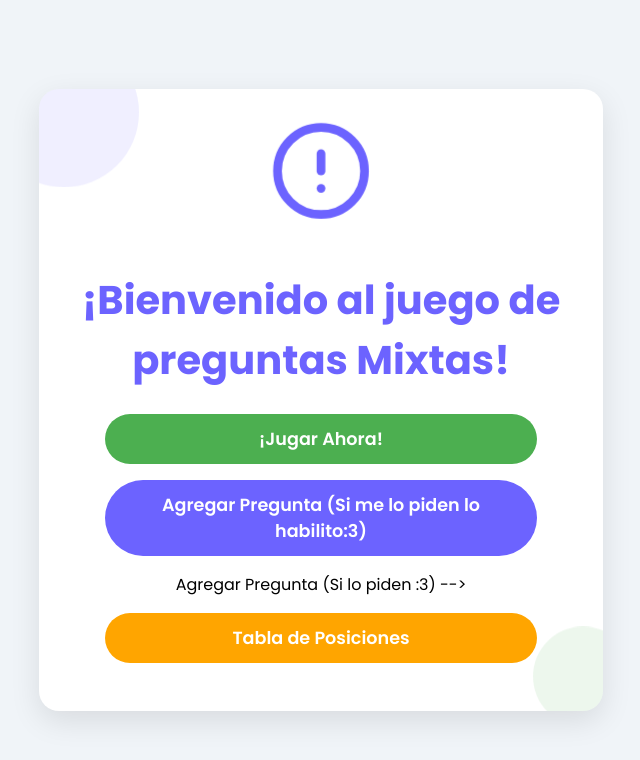
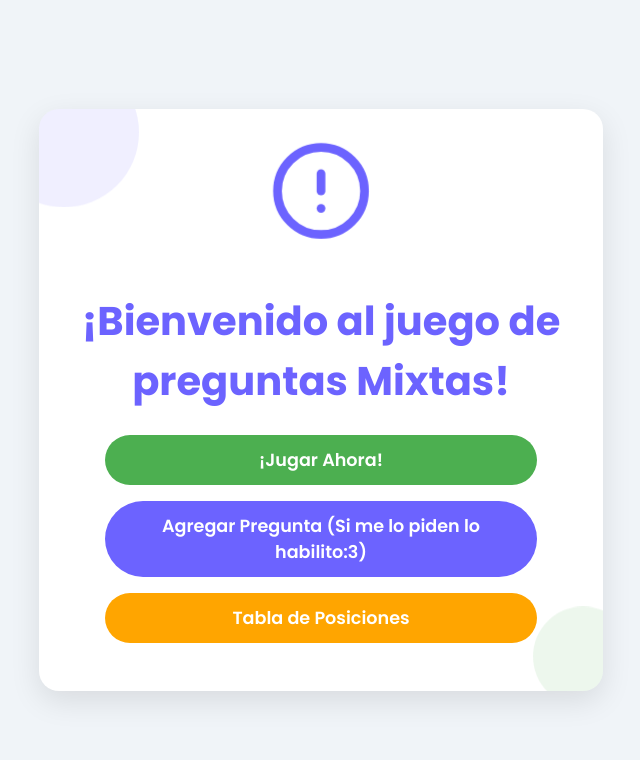
Before and after one commit to DavidCh02/trivia, a Django app: page / in a window 1280 px wide. Shown: the top 760 px of the page, without its empty margins (319-959 px from the left). Run offline with Django 5.2, Linux system fonts and the light colour scheme; parts of the project's set-up code (start-up, migrations or seed data) failed here and were passed over.

Commit message:
Update home.html

```diff
--- a/templates/trivia_game/home.html
+++ b/templates/trivia_game/home.html
@@ -160,7 +160,6 @@
         <h1>¡Bienvenido al juego de preguntas Mixtas!</h1>
         <a href="{% url 'play_game' %}" class="btn btn-play">¡Jugar Ahora!</a>
         <a class="btn btn-add">Agregar Pregunta (Si me lo piden lo habilito:3)</a>
-        <! -- <a href="{% url 'add_question' %}" class="btn btn-add">Agregar Pregunta (Si lo piden :3)</a> -->
         <a href="{% url 'leaderboard' %}" class="btn btn-leaderboard">Tabla de Posiciones</a>
     </div>
 
```
